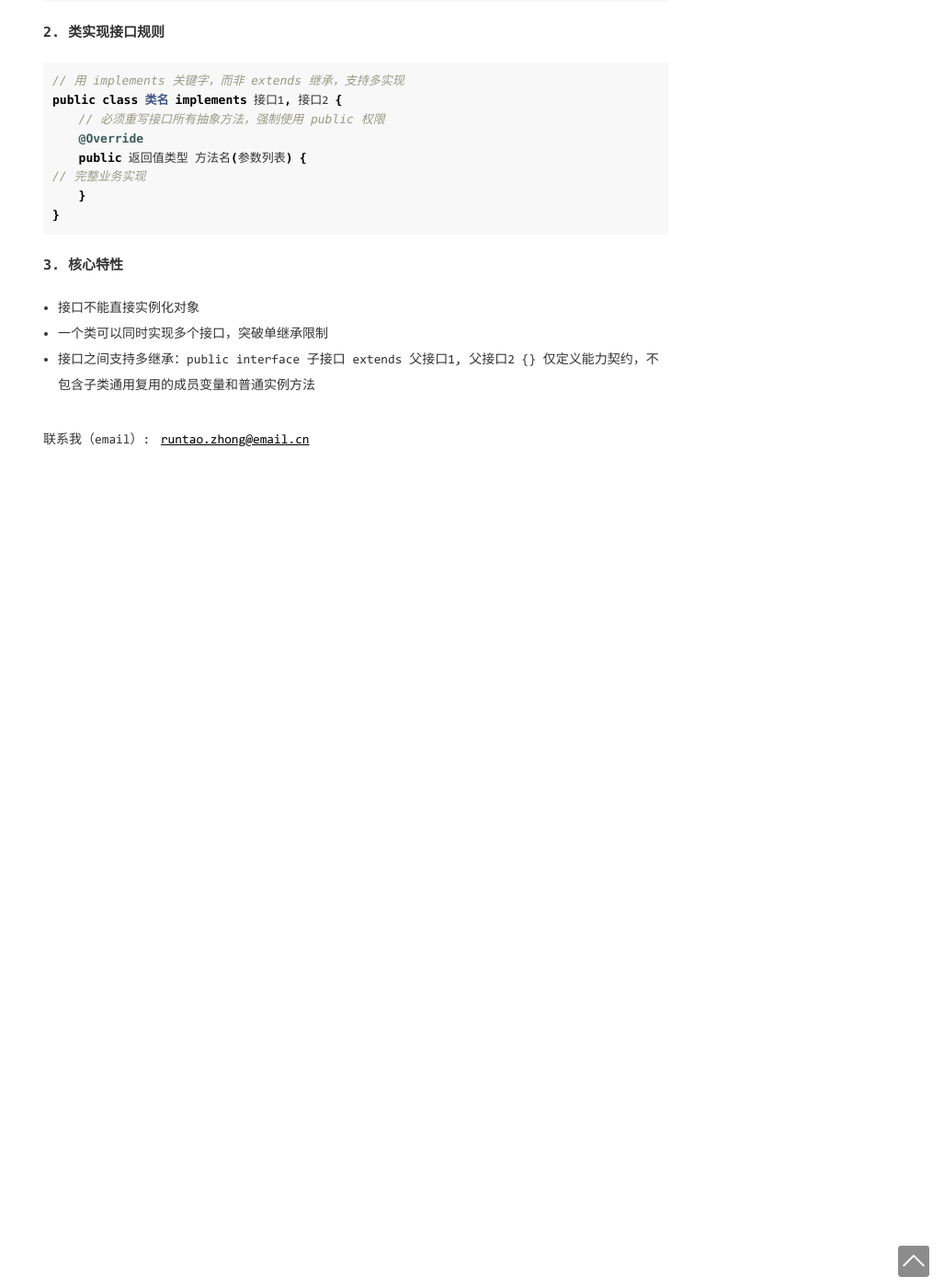
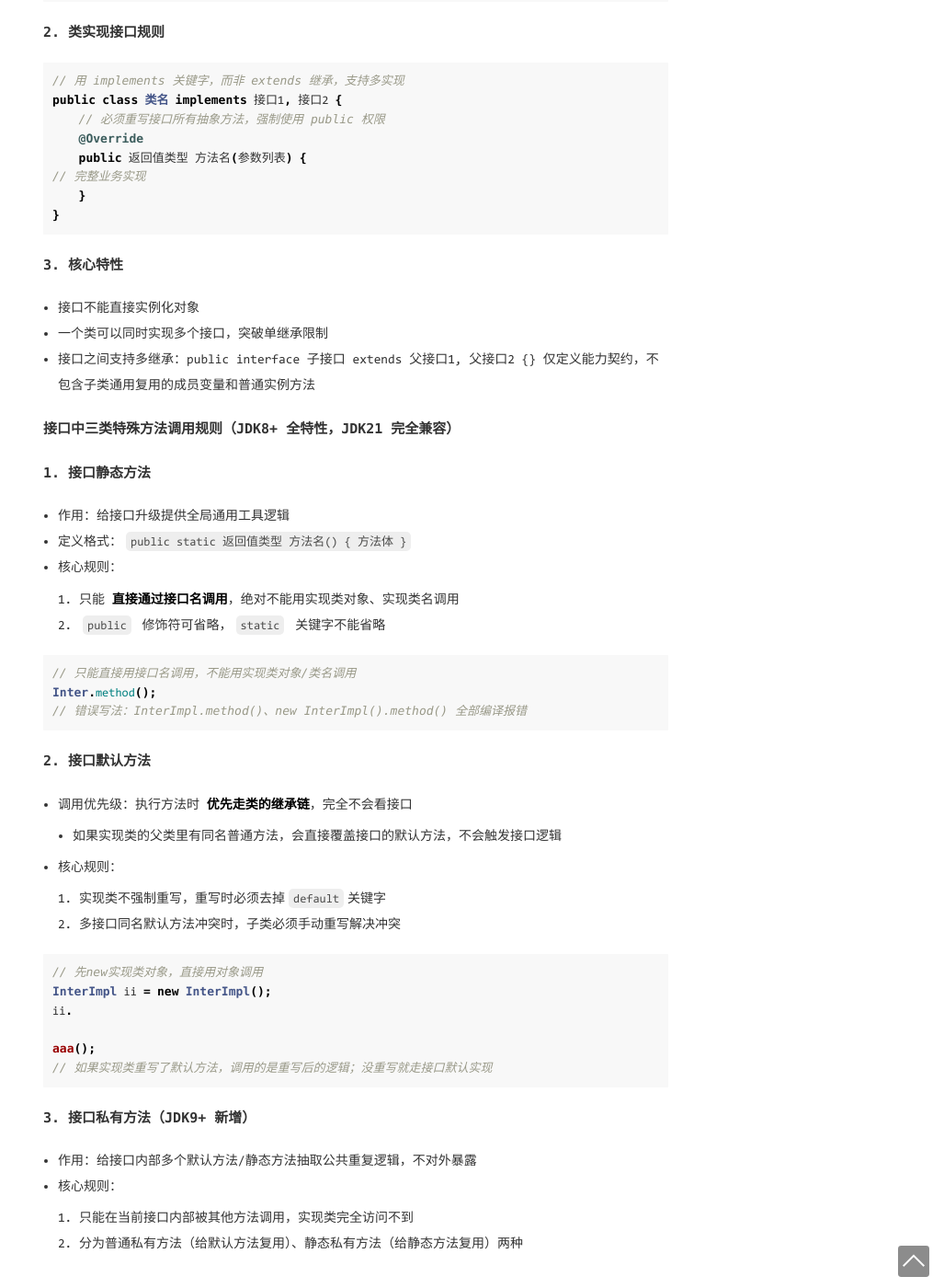
Before and after one commit to zhongruntao/zhongruntao.github.io, a Jekyll site: the page built from _posts/2025-08-16-Interface.md, in a window 1280 px wide and 1400 px high, scrolled down 686 px. Shown: the whole window at 92% size, without its empty margins (253-1280 px from the left). Built offline with Jekyll 4.4.1, drawn with Linux system fonts in a browser that asks for light colours; before the commit the page ends 1187 px from its top, so only the background shows below that.

Commit message:
docs(java): 更新接口特性文档并补充JDK8+新特性详解
- 修正标题层级格式从五级标题调整为四级标题
- 新增接口中三类特殊方法调用规则详细说明
- 补充接口静态方法定义格式和调用规则详解
- 添加接口默认方法调用优先级和冲突解决机制
- 扩展接口私有方法作用和分类说明
- 增加代码示例展示各类方法的实际用法
- 完善JDK8到JDK21版本兼容性说明

````diff
--- a/_posts/2025-08-16-Interface.md
+++ b/_posts/2025-08-16-Interface.md
@@ -42,8 +42,48 @@ public class 类名 implements 接口1, 接口2 {
 }
 ```
 
-##### 3. 核心特性
+#### 3. 核心特性
 
 - 接口不能直接实例化对象
 - 一个类可以同时实现多个接口，突破单继承限制
 - 接口之间支持多继承：public interface 子接口 extends 父接口1, 父接口2 {} 仅定义能力契约，不包含子类通用复用的成员变量和普通实例方法
+
+### 接口中三类特殊方法调用规则（JDK8+ 全特性，JDK21 完全兼容）
+
+#### 1. 接口静态方法
+
+- 作用：给接口升级提供全局通用工具逻辑
+- 定义格式：`public static 返回值类型 方法名() { 方法体 }`
+- 核心规则：
+    1. 只能 **直接通过接口名调用**，绝对不能用实现类对象、实现类名调用
+    2. `public` 修饰符可省略，`static` 关键字不能省略
+
+```java
+// 只能直接用接口名调用，不能用实现类对象/类名调用
+Inter.method();
+// 错误写法：InterImpl.method()、new InterImpl().method() 全部编译报错
+```
+
+#### 2. 接口默认方法
+
+- 调用优先级：执行方法时 **优先走类的继承链**，完全不会看接口
+    - 如果实现类的父类里有同名普通方法，会直接覆盖接口的默认方法，不会触发接口逻辑
+- 核心规则：
+    1. 实现类不强制重写，重写时必须去掉`default`关键字
+    2. 多接口同名默认方法冲突时，子类必须手动重写解决冲突
+
+```java
+// 先new实现类对象，直接用对象调用
+InterImpl ii = new InterImpl();
+ii.
+
+aaa();
+// 如果实现类重写了默认方法，调用的是重写后的逻辑；没重写就走接口默认实现
+```
+
+#### 3. 接口私有方法（JDK9+ 新增）
+
+- 作用：给接口内部多个默认方法/静态方法抽取公共重复逻辑，不对外暴露
+- 核心规则：
+    1. 只能在当前接口内部被其他方法调用，实现类完全访问不到
+    2. 分为普通私有方法（给默认方法复用）、静态私有方法（给静态方法复用）两种
````
